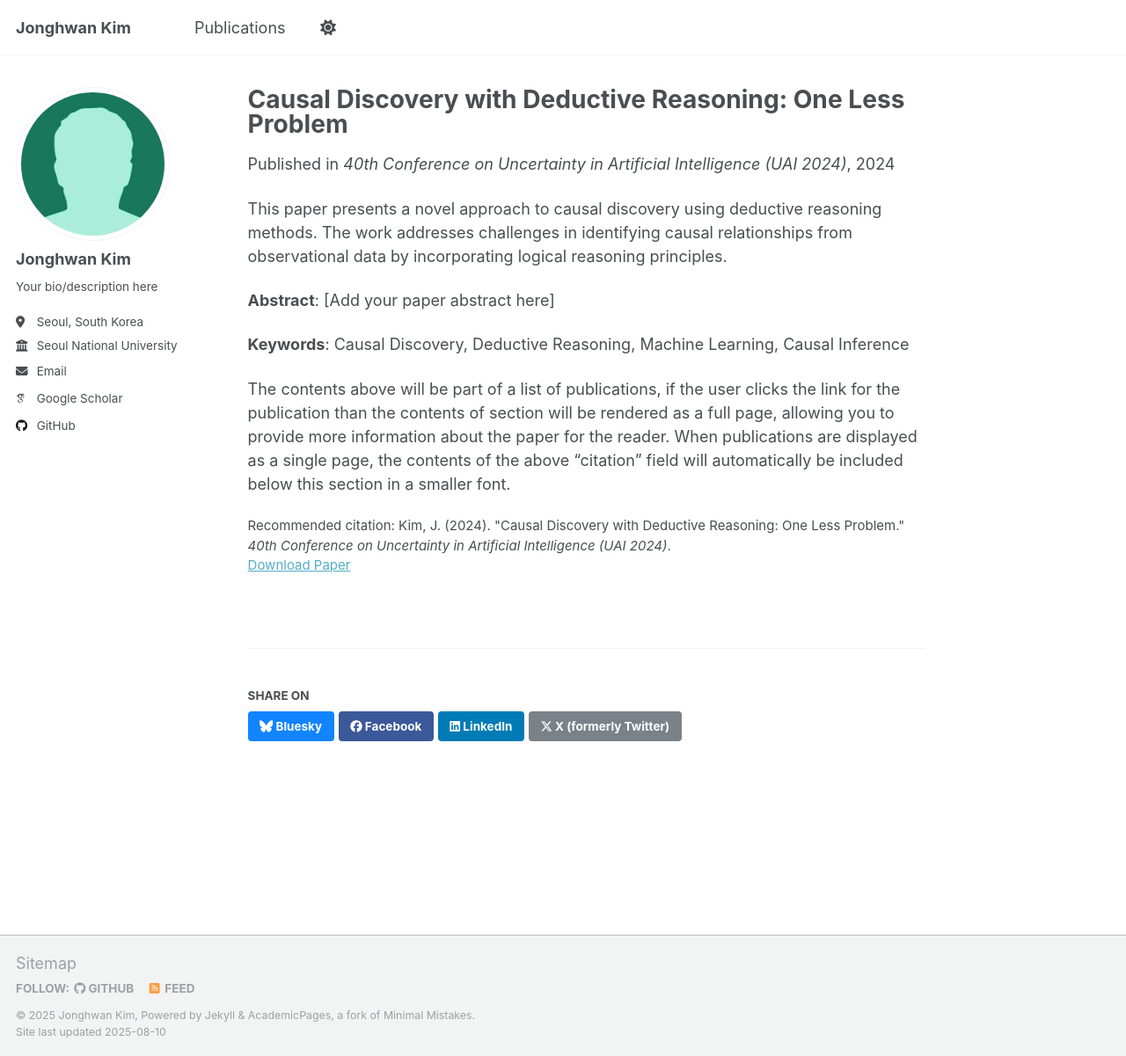
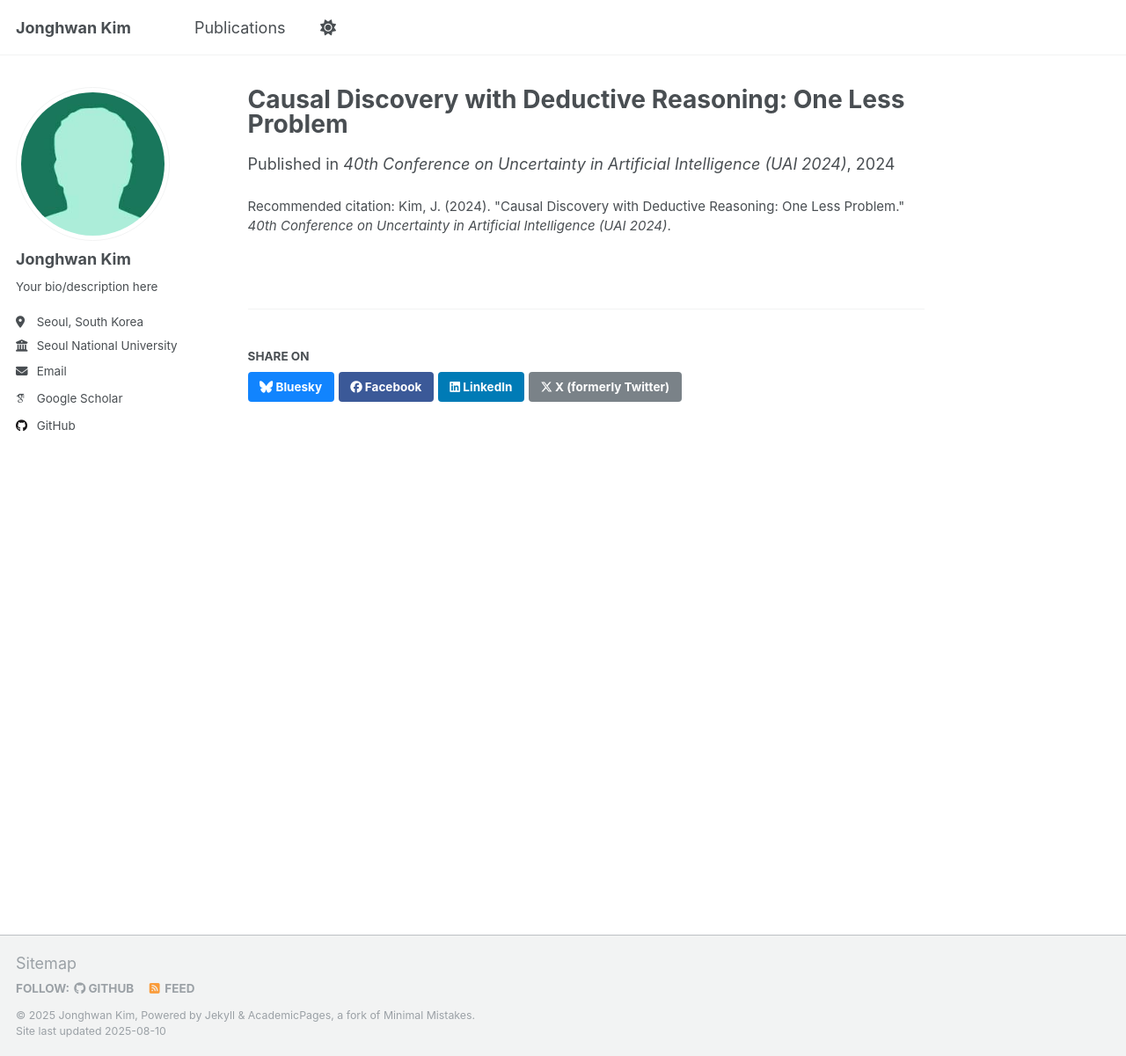
Before and after one commit to JongHwan-K/JongHwan-K.github.io, a Jekyll site: the page built from _publications/2024-02-17-paper-title-number-4.md, in a window 1280 px wide and 1201 px high. Shown: the whole window at 88% size. Built offline with Jekyll 4.4.1, drawn with Linux system fonts in a browser that asks for light colours; some web fonts are replaced; a script that is not in the unit is left out.

Commit message:
Simplify publication page by removing download link and description

```diff
--- a/_data/authors.yml
+++ b/_data/authors.yml
@@ -4,7 +4,7 @@ Jonghwan Kim:
   name        : "Jonghwan Kim"
   uri         : "https://jonghwan-k.github.io"  # Your website URL
   email       : "rlawhdghkk@snu.ac.kr"        # Your email address
-  bio         : "Your bio/description here"     # Brief description about yourself
+  bio         : "Ph.D. student at SNU GSDS"     # Brief description about yourself
   avatar      : "bio-photo-2.jpg"               # Your profile photo filename
   twitter     : "your_twitter_handle"           # Your Twitter username (optional)
   google_plus : "your_google_plus"              # Your Google+ (optional)
--- a/_publications/2024-02-17-paper-title-number-4.md
+++ b/_publications/2024-02-17-paper-title-number-4.md
@@ -3,17 +3,7 @@ title: "Causal Discovery with Deductive Reasoning: One Less Problem"
 collection: publications
 category: conferences
 permalink: /publication/2024-02-17-causal-discovery-deductive-reasoning
-excerpt: 'This paper presents a novel approach to causal discovery using deductive reasoning methods.'
 date: 2024-07-01
 venue: '40th Conference on Uncertainty in Artificial Intelligence (UAI 2024)'
-paperurl: 'http://academicpages.github.io/files/paper3.pdf'
 citation: 'Kim, J. (2024). &quot;Causal Discovery with Deductive Reasoning: One Less Problem.&quot; <i>40th Conference on Uncertainty in Artificial Intelligence (UAI 2024)</i>.'
 ---
-
-This paper presents a novel approach to causal discovery using deductive reasoning methods. The work addresses challenges in identifying causal relationships from observational data by incorporating logical reasoning principles.
-
-**Abstract**: [Add your paper abstract here]
-
-**Keywords**: Causal Discovery, Deductive Reasoning, Machine Learning, Causal Inference
-
-The contents above will be part of a list of publications, if the user clicks the link for the publication than the contents of section will be rendered as a full page, allowing you to provide more information about the paper for the reader. When publications are displayed as a single page, the contents of the above "citation" field will automatically be included below this section in a smaller font.
```
